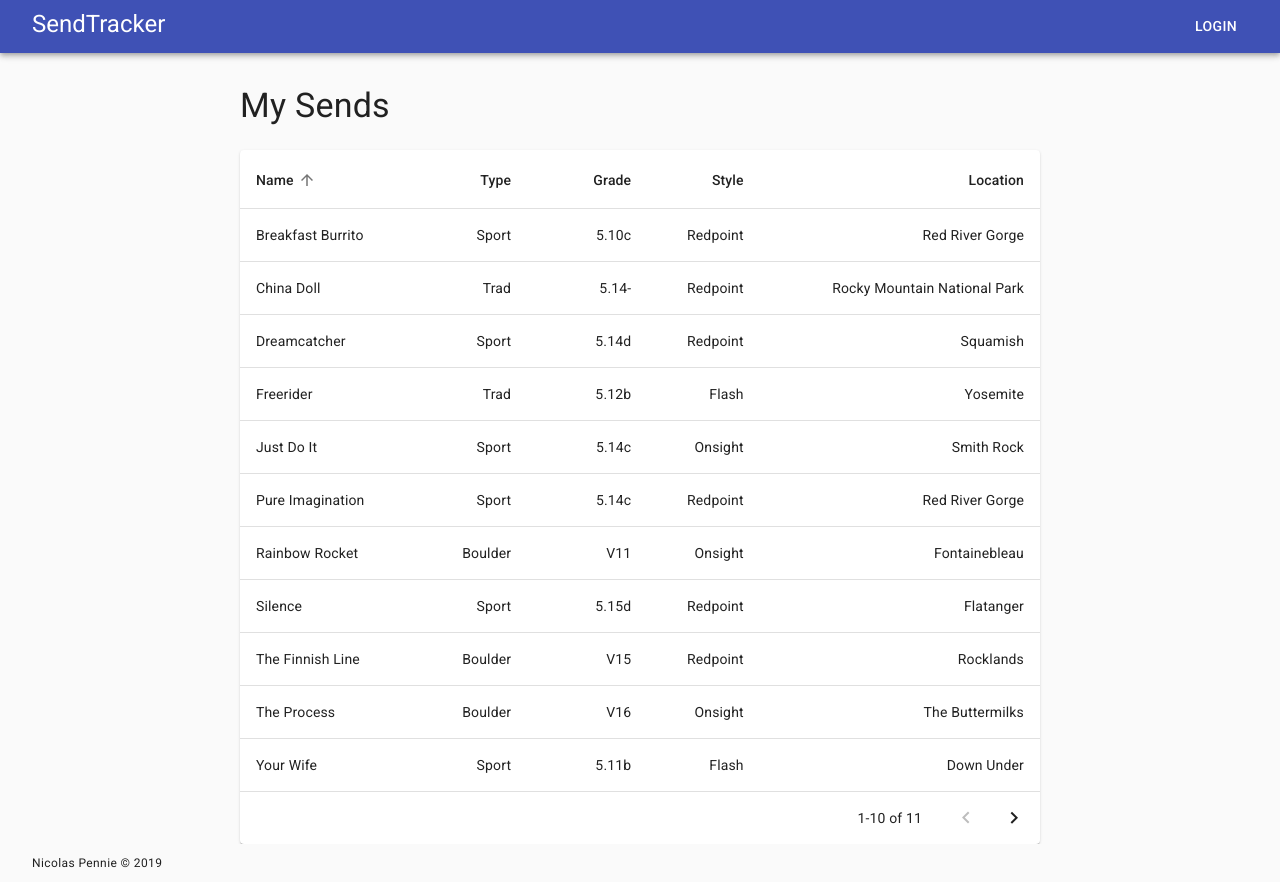
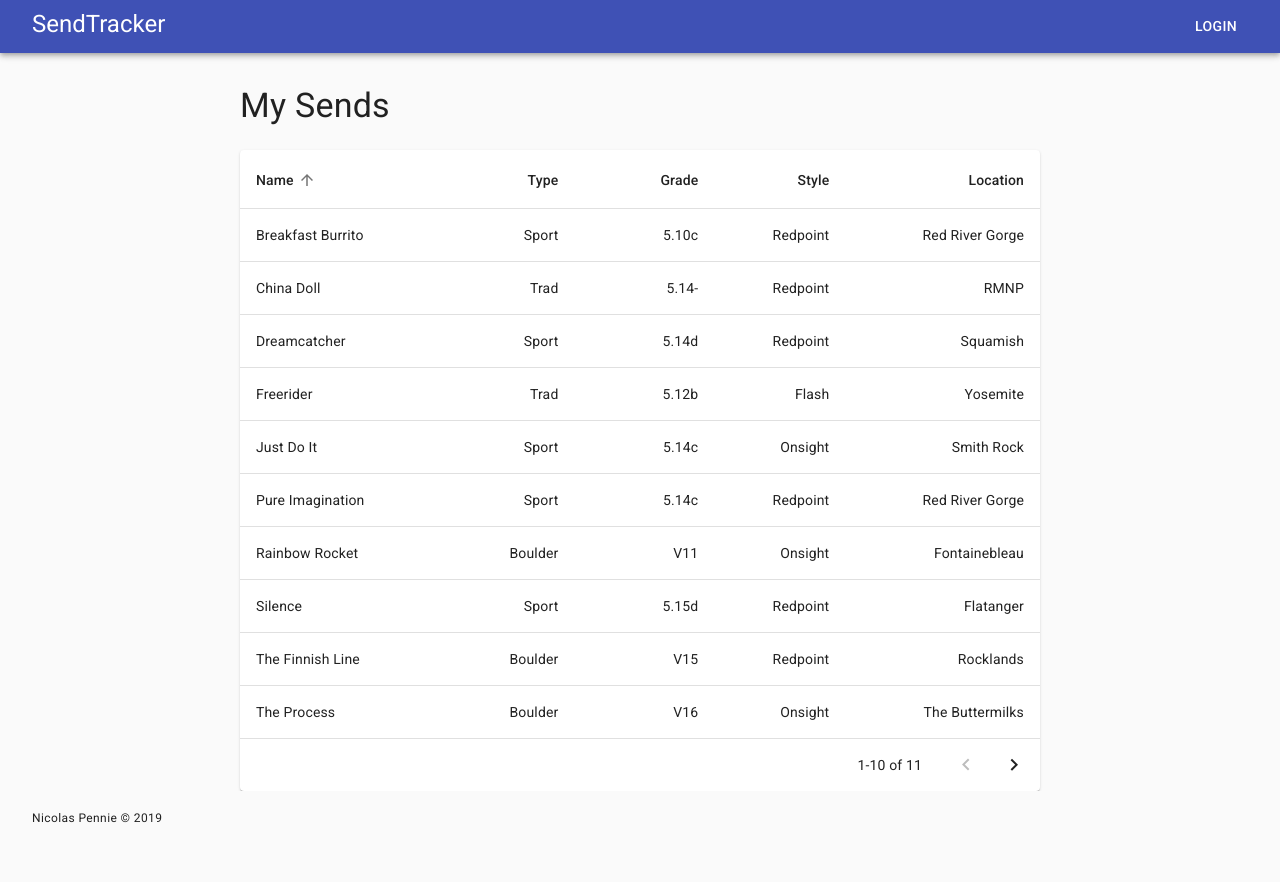
Before and after one commit to NicolasPennie/SendTracker, a Next.js app: page / in a window 1280 px wide. After the commit the page ends 837 px from the top, so only its background shows below. Built offline with nearby package versions, Linux system fonts and the light colour scheme.

Commit message:
Fix pagination and layout styles

```diff
--- a/src/components/home.tsx
+++ b/src/components/home.tsx
@@ -110,7 +110,9 @@ export default (props: {}) => {
                         onRequestSort={handleSortRequest}
                     />
                     <TableBody>
-                        {stableSort(sends, getSorting(order, orderBy)).map(s => (
+                        {stableSort(sends, getSorting(order, orderBy))
+                            .slice(page * ROWS_PER_PAGE, (page + 1) * ROWS_PER_PAGE)
+                            .map(s => (
                                 <TableRow key={`${s.name}-${s.location}`}>
                                     <TableCell component="th" scope="row">{s.name}</TableCell>
                                     <TableCell align="right">{s.type}</TableCell>
@@ -118,7 +120,8 @@ export default (props: {}) => {
                                     <TableCell align="right">{s.style}</TableCell>
                                     <TableCell align="right">{s.location}</TableCell>
                                 </TableRow>
-                        ))}
+                            )
+                        )}
                     </TableBody>
                 </Table>
                 <TablePagination
--- a/src/hocs/layout.tsx
+++ b/src/hocs/layout.tsx
@@ -5,12 +5,7 @@ import Box from '@material-ui/core/Box';
 import Button from '@material-ui/core/Button';
 import Grid from '@material-ui/core/Grid';
 import Typography from '@material-ui/core/Typography';
-import { makeStyles, styled } from '@material-ui/core/styles';
-
-const AppContainer = styled(Box)({
-  width: '100%',
-  height: '100%'
-})
+import { makeStyles } from '@material-ui/core/styles';
 
 const widthPadding = 4;
 const useStyles = makeStyles(theme => ({
@@ -27,9 +22,10 @@ const useStyles = makeStyles(theme => ({
     paddingLeft: theme.spacing(widthPadding),
     paddingRight: theme.spacing(widthPadding),
     overflow: 'hidden',
+    minHeight: '88vh'
   },
   appFooter: {
-    paddingTop: theme.spacing(1),
+    paddingTop: theme.spacing(2),
     paddingLeft: theme.spacing(widthPadding),
     paddingRight: theme.spacing(widthPadding),
     paddingBottom: theme.spacing(1),
@@ -42,7 +38,7 @@ export default function(props) {
   const classes = useStyles(props);
 
   return (
-    <AppContainer>
+    <React.Fragment>
       <Head>
         <title>SendTracker</title>
         <meta charSet='utf-8' />
@@ -75,6 +71,6 @@ export default function(props) {
           </Typography>
         </Grid>
       </Grid>
-    </AppContainer>
+    </React.Fragment>
   );
 }
--- a/src/mock/sends.ts
+++ b/src/mock/sends.ts
@@ -49,7 +49,7 @@ export const MOCK_SENDS = [
         type: TRAD,
         grade: '5.14-',
         style: REDPOINT,
-        location: 'Rocky Mountain National Park'
+        location: 'RMNP'
     },
     {
         name: 'Freerider',
```
Lines whose indentation alone changed are shown as unchanged.
